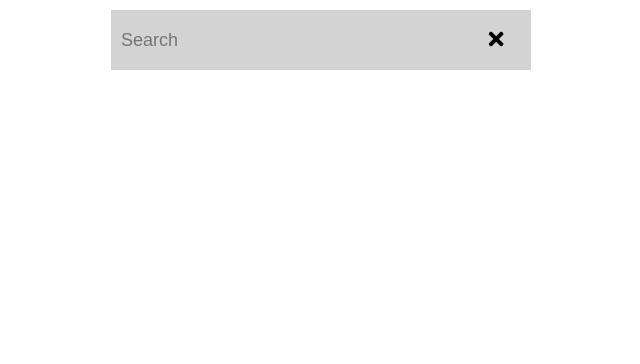
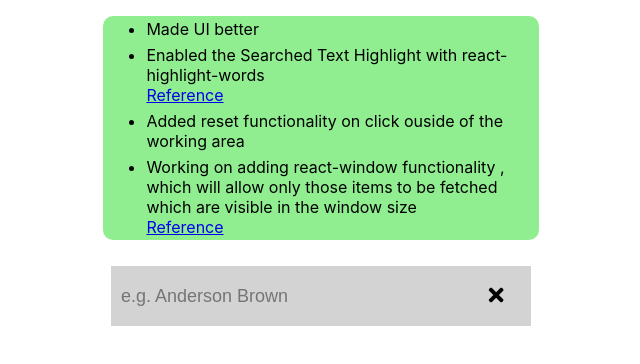
Before and after one commit to AyushVerma150/autocomplete-functionality, a React (Create React App) app: page / in a window 1280 px wide. Shown: the top 364 px of the page, without its empty margins (319-959 px from the left). Built offline with nearby package versions, Linux system fonts and the light colour scheme.

Commit message:
Added Updates Viewer

```diff
--- a/src/App.js
+++ b/src/App.js
@@ -1,12 +1,15 @@
 import "./App.css";
+
+import Updates from "./Components/Updates/Updates";
 import Autocomplete from "./Components/Autocomplete/Autocomplete";
 
-function App() {
+const App = () => {
   return (
     <div className="App">
+      <Updates />
       <Autocomplete />
     </div>
   );
-}
+};
 
 export default App;
--- a/src/Components/Autocomplete/Autocomplete.js
+++ b/src/Components/Autocomplete/Autocomplete.js
@@ -6,26 +6,14 @@ import InputField from "../UI/InputField";
 import { searchFromData } from "../../Utils/utils";
 import HighlighterComponent from "../UI/Highlighter";
 
+import CONSTANTS from "../../Constants/Constants";
+
 import styles from "./Autocomplete.module.css";
 
 const Autocomplete = () => {
   //local variables
-  let content = null;
-  const data = [
-    { name: "Andrew R. Kelly", image: "https://www.placecage.com/640/360" },
-    { name: "Adrian Sanchez", image: "https://www.placecage.com/640/360" },
-    { name: "Anderson Brown", image: "https://www.placecage.com/640/360" },
-    { name: "Anna Valio", image: "https://www.placecage.com/640/360" },
-    { name: "Asha Mathews", image: "https://www.placecage.com/640/360" },
-    { name: "Alicia keys", image: "https://www.placecage.com/640/360" },
-    { name: "Alexa Dot", image: "https://www.placecage.com/640/360" },
-    { name: "Bob Squarepants", image: "https://www.placecage.com/640/360" },
-    { name: "Anonymous", image: "https://www.placecage.com/640/360" },
-    { name: "Rahat Verma", image: "https://www.placecage.com/640/360" },
-    { name: "Aman Bansal", image: "https://www.placecage.com/640/360" },
-    { name: "Piyush Goyal", image: "https://www.placecage.com/640/360" },
-    { name: "Ayush Verma", image: "https://www.placecage.com/640/360" },
-  ];
+  let searchedUserList = null;
+  const data = CONSTANTS.DATA.USER_DATA;
 
   const [searchText, setSearchText] = useState(""); // search Text from Input Field
   const [searchResult, setSearchResult] = useState([]); //Search Results Array
@@ -57,12 +45,16 @@ const Autocomplete = () => {
     setSearchResult([]);
   };
 
+  const preventPropagation = (e) => {
+    e.stopPropagation();
+  };
+
   //Displaying The Results Fetched
-  content = searchResult.map((res) => {
+  searchedUserList = searchResult.map((res) => {
     return (
       <div
-        onClick={(e) => {
-          e.stopPropagation();
+        onClick={(event) => {
+          preventPropagation(event);
           changeResultHandler(res);
         }}
         className={styles.Display}
@@ -85,20 +77,17 @@ const Autocomplete = () => {
     >
       <div className={styles.InnerDiv}>
         <InputField
-          type="text"
-          autoFocus={true}
           value={searchText}
-          placeholder="Search"
-          onClick={(e) => {
-            e.stopPropagation();
-          }}
           onChange={changeHandler}
+          onClick={preventPropagation}
           className={styles.SearchBox}
+          type={CONSTANTS.UI.TEXT_FIELD_TYPE}
+          placeholder={CONSTANTS.UI.TEXT_FIELD_PLACEHOLDER}
         />
-        <Icon iconName="fas fa-times fa-lg" clicked={resetValues} />
+        <Icon iconName={CONSTANTS.UI.CROSS_ICON} clicked={resetValues} />
       </div>
-      {content.length >= 1 ? (
-        <div className={styles.auto}>{content}</div>
+      {searchedUserList.length >= 1 ? (
+        <div className={styles.auto}>{searchedUserList}</div>
       ) : null}
     </div>
   );
--- a/src/Components/Autocomplete/Autocomplete.module.css
+++ b/src/Components/Autocomplete/Autocomplete.module.css
@@ -11,6 +11,8 @@
   padding: 10px;
   background-color: lightgray;
   box-shadow: 0px 2px 2px -7px rgba(0, 0, 0, 0.5);
+  position: sticky;
+  cursor: text;
 }
 
 .auto {
@@ -56,4 +58,5 @@
 .iconStyle {
   margin-left: 350px;
   position: fixed;
+  cursor: pointer;
 }
--- a/src/Components/UI/UI.module.css
+++ b/src/Components/UI/UI.module.css
@@ -14,6 +14,7 @@
 .iconStyle {
   margin-left: 350px;
   position: fixed;
+  cursor: pointer;
 }
 .imageStyle {
   height: 50px;
--- /dev/null
+++ b/src/Components/UI/UnorderedList.js
@@ -0,0 +1,22 @@
+import React from "react";
+
+const UnorderedList = ({ listData }) => {
+  return (
+    <div>
+      <ul style={{ textAlign: "left" }}>
+        {listData.map((listItem) => {
+          return (
+            <div style={{ padding: "3px" }}>
+              <li>{listItem.name}</li>
+              {listItem.reference.length >= 1 ? (
+                <a href={listItem.reference}>Reference</a>
+              ) : null}
+            </div>
+          );
+        })}
+      </ul>
+    </div>
+  );
+};
+
+export default UnorderedList;
--- /dev/null
+++ b/src/Components/Updates/Updates.js
@@ -0,0 +1,22 @@
+import React from "react";
+
+import UnorderedList from "../UI/UnorderedList";
+
+import CONSTANTS from "../../Constants/Constants";
+
+const Updates = () => {
+  return (
+    <div
+      style={{
+        margin: "0 auto",
+        width: "34%",
+        backgroundColor: "lightgreen",
+        borderRadius: "10px",
+      }}
+    >
+      <UnorderedList listData={CONSTANTS.DATA.UPDATES} />
+    </div>
+  );
+};
+
+export default Updates;
--- /dev/null
+++ b/src/Constants/Constants.js
@@ -0,0 +1,44 @@
+const CONSTANTS = {
+  UI: {
+    TEXT_FIELD_TYPE: "text",
+    CROSS_ICON: "fas fa-times fa-lg",
+    TEXT_FIELD_PLACEHOLDER: "e.g. Anderson Brown",
+    IMAGE_UN_AVAILABLE: "Not Available",
+  },
+  NAMES: {},
+  DATA: {
+    USER_DATA: [
+      { name: "Andrew R. Kelly", image: "https://www.placecage.com/640/360" },
+      { name: "Adrian Sanchez", image: "https://www.placecage.com/640/360" },
+      { name: "Anderson Brown", image: "https://www.placecage.com/640/360" },
+      { name: "Anna Valio", image: "https://www.placecage.com/640/360" },
+      { name: "Asha Mathews", image: "https://www.placecage.com/640/360" },
+      { name: "Alicia keys", image: "https://www.placecage.com/640/360" },
+      { name: "Alexa Dot", image: "https://www.placecage.com/640/360" },
+      { name: "Bob Squarepants", image: "https://www.placecage.com/640/360" },
+      { name: "Anonymous", image: "https://www.placecage.com/640/360" },
+      { name: "Rahat Verma", image: "https://www.placecage.com/640/360" },
+      { name: "Aman Bansal", image: "https://www.placecage.com/640/360" },
+      { name: "Piyush Goyal", image: "https://www.placecage.com/640/360" },
+      { name: "Ayush Verma", image: "https://www.placecage.com/640/360" },
+    ],
+    UPDATES: [
+      { name: "Made UI better", reference: "" },
+      {
+        name: "Enabled the Searched Text Highlight with react-highlight-words",
+        reference: "https://www.npmjs.com/package/react-highlight-words",
+      },
+      {
+        name: "Added reset functionality on click ouside of the working area",
+        reference: "",
+      },
+      {
+        name:
+          "Working on adding react-window functionality , which will allow only those items to be fetched which are visible in the window size",
+        reference: "https://www.npmjs.com/package/react-window",
+      },
+    ],
+  },
+};
+
+export default Object.freeze(CONSTANTS);
```
